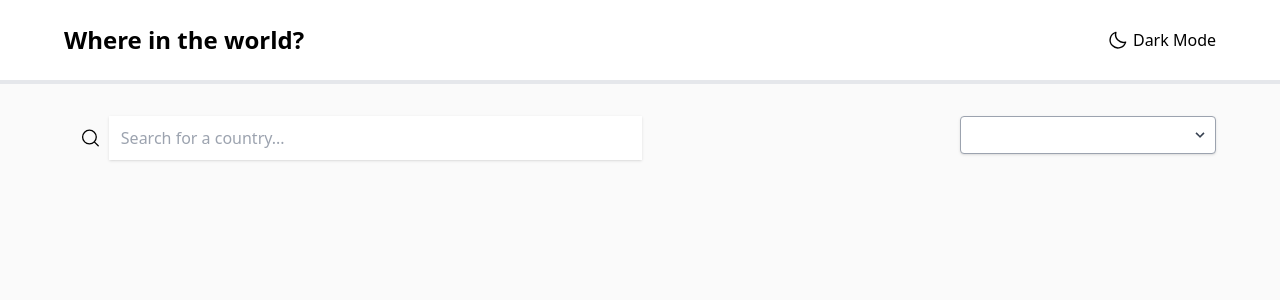
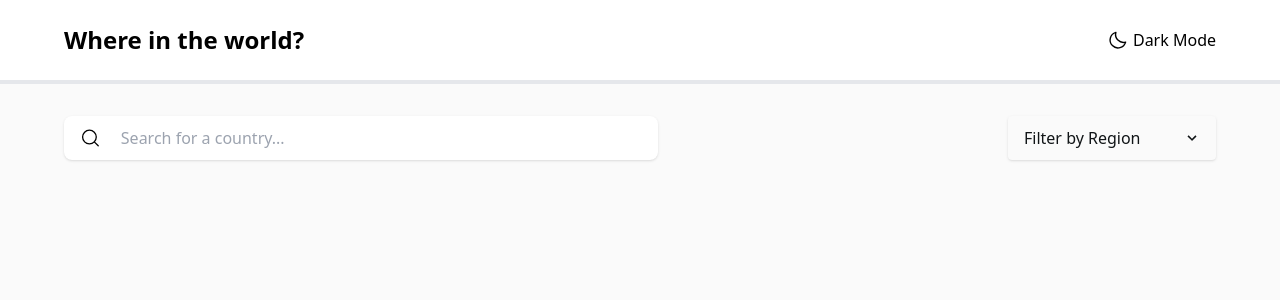
Before and after one commit to vergarapog/restcountries-fe-mentor, a React (Create React App) app: page / in a window 1280 px wide. Shown: the top 300 px of the page. Built offline with nearby package versions, Linux system fonts and the light colour scheme.

Commit message:
finished fe for searchbar and region dropdown

```diff
--- a/src/components/RegionDropdown.js
+++ b/src/components/RegionDropdown.js
@@ -1,16 +1,28 @@
 import React from "react"
+import { useGlobalContext } from "../context"
 
 const RegionDropdown = () => {
+  const { isDarkMode } = useGlobalContext()
   return (
-    <div className="inline-block relative w-64">
-      <select className="block appearance-none w-full bg-white border border-gray-400 hover:border-gray-500 px-4 py-2 pr-8 rounded shadow leading-tight focus:outline-none focus:shadow-outline">
-        <option>Really long option that will likely overlap the chevron</option>
-        <option>Option 2</option>
-        <option>Option 3</option>
+    <div className="relative w-52 text-lighttext dark:text-darktext">
+      <select className="appearance-none w-full bg-lightbg dark:bg-darkelement px-4 py-3 pr-8 rounded shadow leading-tight focus:outline-none">
+        <option value="" disabled selected hidden>
+          Filter by Region
+        </option>
+        <option>All</option>
+        <option>Africa</option>
+        <option>America</option>
+        <option>Asia</option>
+        <option>Europe</option>
+        <option>Oceania</option>
       </select>
-      <div className="pointer-events-none absolute inset-y-0 right-0 flex items-center px-2 text-gray-700">
+      <div
+        className={`pointer-events-none absolute inset-y-0 right-0 flex items-center px-4 ${
+          isDarkMode ? "text-darktext" : "text-lighttext"
+        }`}
+      >
         <svg
-          className="fill-current h-4 w-4"
+          class="fill-current h-4 w-4"
           xmlns="http://www.w3.org/2000/svg"
           viewBox="0 0 20 20"
         >
--- a/src/components/Searchbar.js
+++ b/src/components/Searchbar.js
@@ -7,14 +7,14 @@ const Searchbar = () => {
   const { isDarkMode } = useGlobalContext()
 
   return (
-    <div className="min-w flex dark:bg-darkelement px-4 rounded-lg space-x-2">
+    <div className="min-w flex bg-lightelement shadow dark:bg-darkelement px-4 rounded-lg space-x-2">
       <MagnifyingGlass
         className="inline my-auto"
         size={"22px"}
         color={isDarkMode ? "#ffffff" : "#000000"}
       />
       <input
-        className="text-lighttext dark:bg-darkelement shadow appearance-none  w-full py-3 px-3 dark:text-white leading-tight focus:outline-none focus:shadow-outline"
+        className="text-lighttext dark:bg-darkelement appearance-none  w-full py-3 px-3 dark:text-white leading-tight focus:outline-none focus:shadow-outline"
         id="username"
         type="text"
         placeholder="Search for a country..."
```
